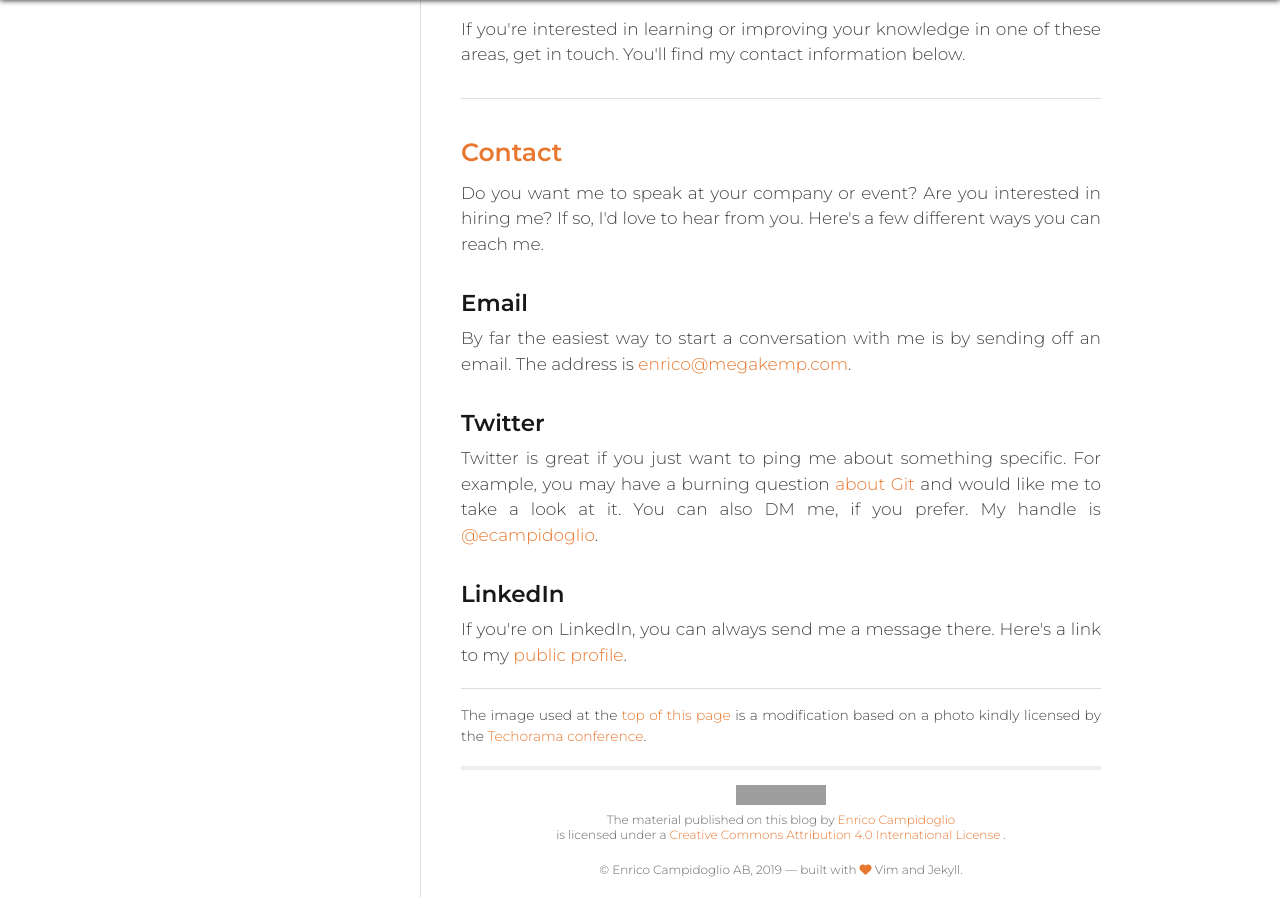
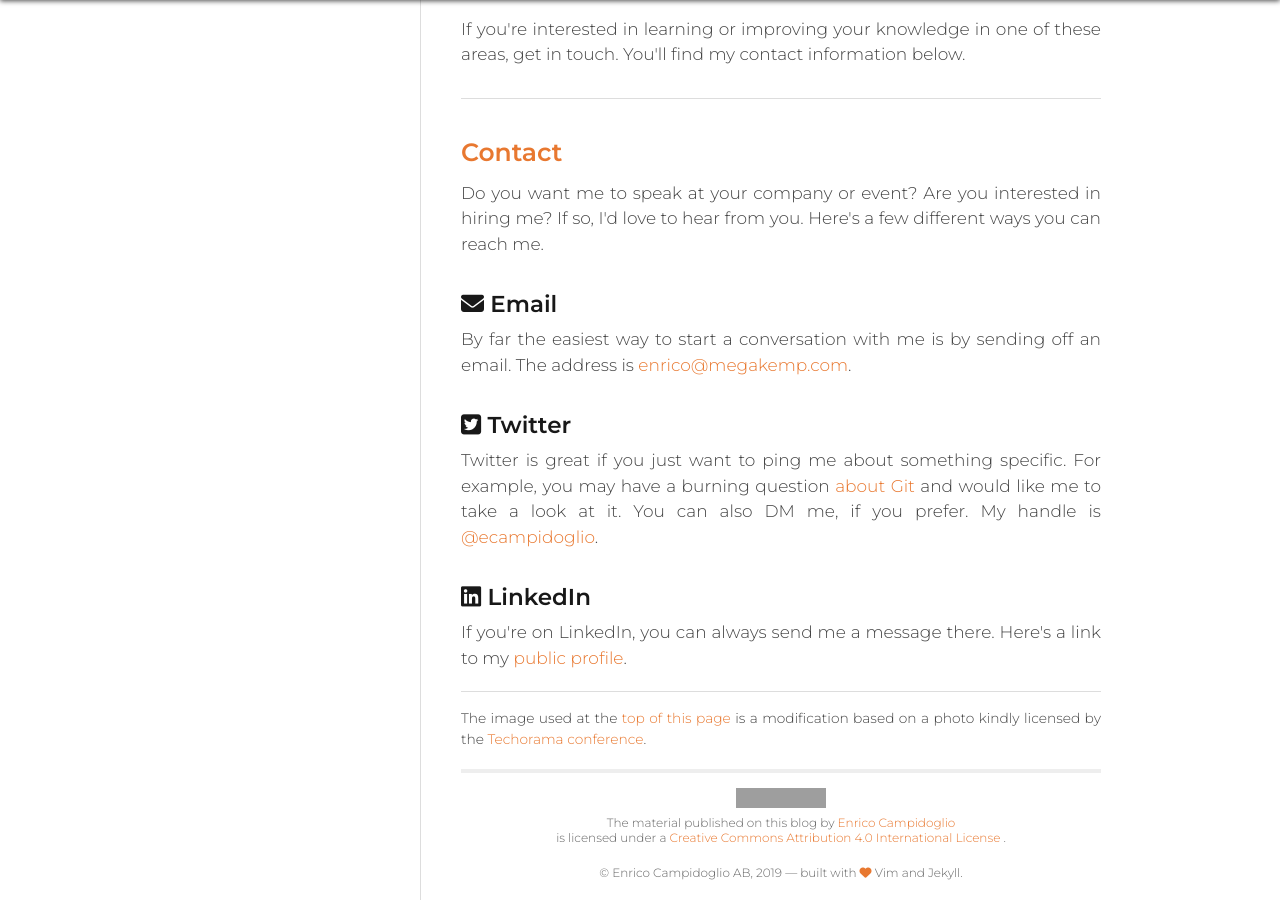
Before and after one commit to megakemp/megakemp.github.io, a Jekyll site: the page built from offering/index.html, in a window 1280 px wide and 900 px high, scrolled down 2666 px. Built offline with Jekyll 4.4.1, drawn with Linux system fonts in a browser that asks for light colours; nearby versions of some CDN libraries; comment, search, counter and statistics services are not loaded; grey boxes are pictures that could not be loaded.

Commit message:
Adds icons to headers of the contact section

```diff
--- a/offering/index.html
+++ b/offering/index.html
@@ -71,15 +71,15 @@ redirect_from: /hire
 
   <p>Do you want me to speak at your company or event? Are you interested in hiring me? If so, I'd love to hear from you. Here's a few different ways you can reach me.</p>
 
-  <h3>Email</h3>
+  <h3><i class="fa fa-envelope" aria-hidden="true"></i> Email</h3>
 
   <p>By far the easiest way to start a conversation with me is by sending off an email. The address is <a href="mailto:enrico@megakemp.com">enrico@megakemp.com</a>.
 
-  <h3>Twitter</h3>
+  <h3><i class="fa fa-twitter-square" aria-hidden="true"></i> Twitter</h3>
 
   <p>Twitter is great if you just want to ping me about something specific. For example, you may have a burning question <a href="/git">about Git</a> and would like me to take a look at it. You can also DM me, if you prefer. My handle is <a href="https://twitter.com/ecampidoglio" target="_blank">@ecampidoglio</a>.</p>
 
-  <h3>LinkedIn</h3>
+  <h3><i class="fa fa-linkedin-square" aria-hidden="true"></i> LinkedIn</h3>
 
   <p>If you're on LinkedIn, you can always send me a message there. Here's a link to my <a href="https://www.linkedin.com/in/ecampidoglio" target="_blank">public profile</a>.</p>
 
```
